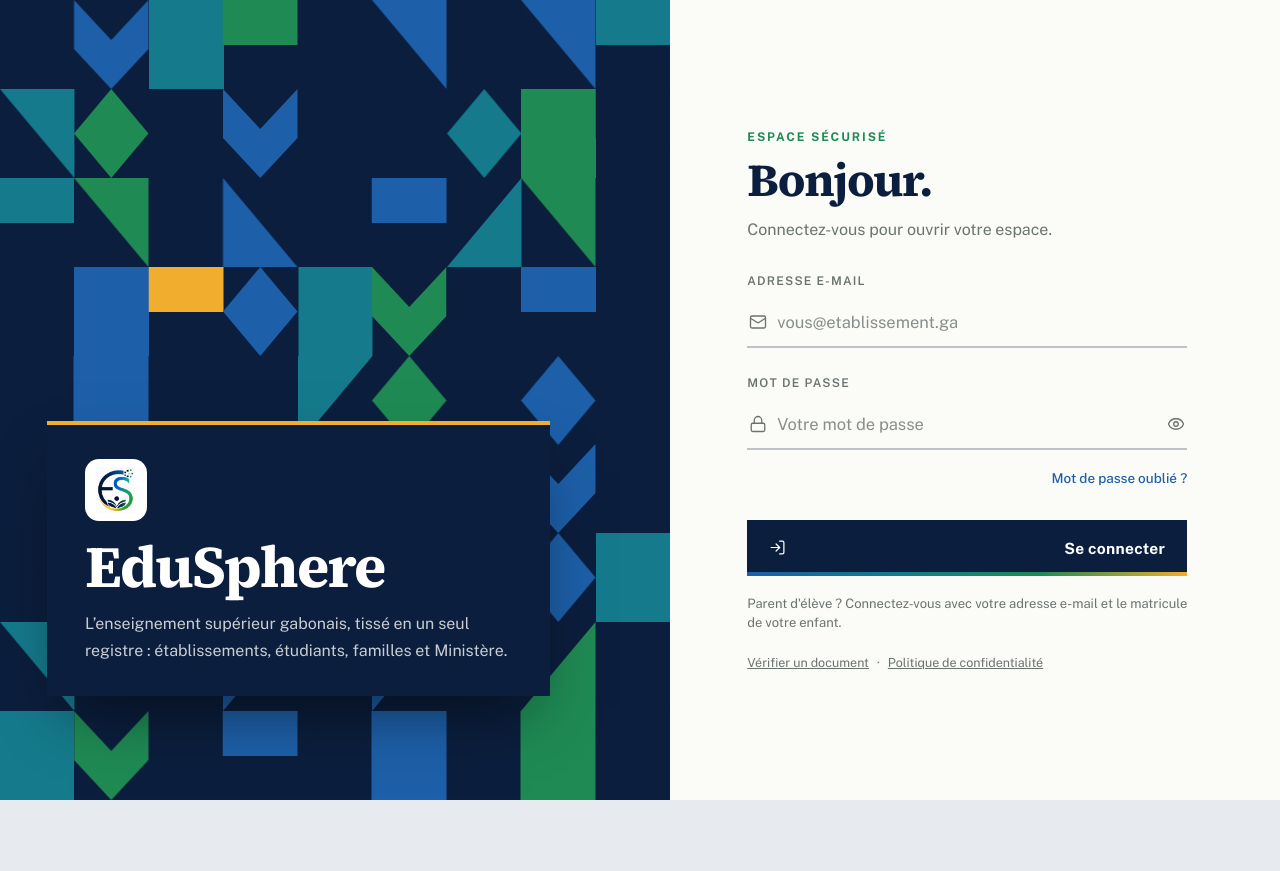
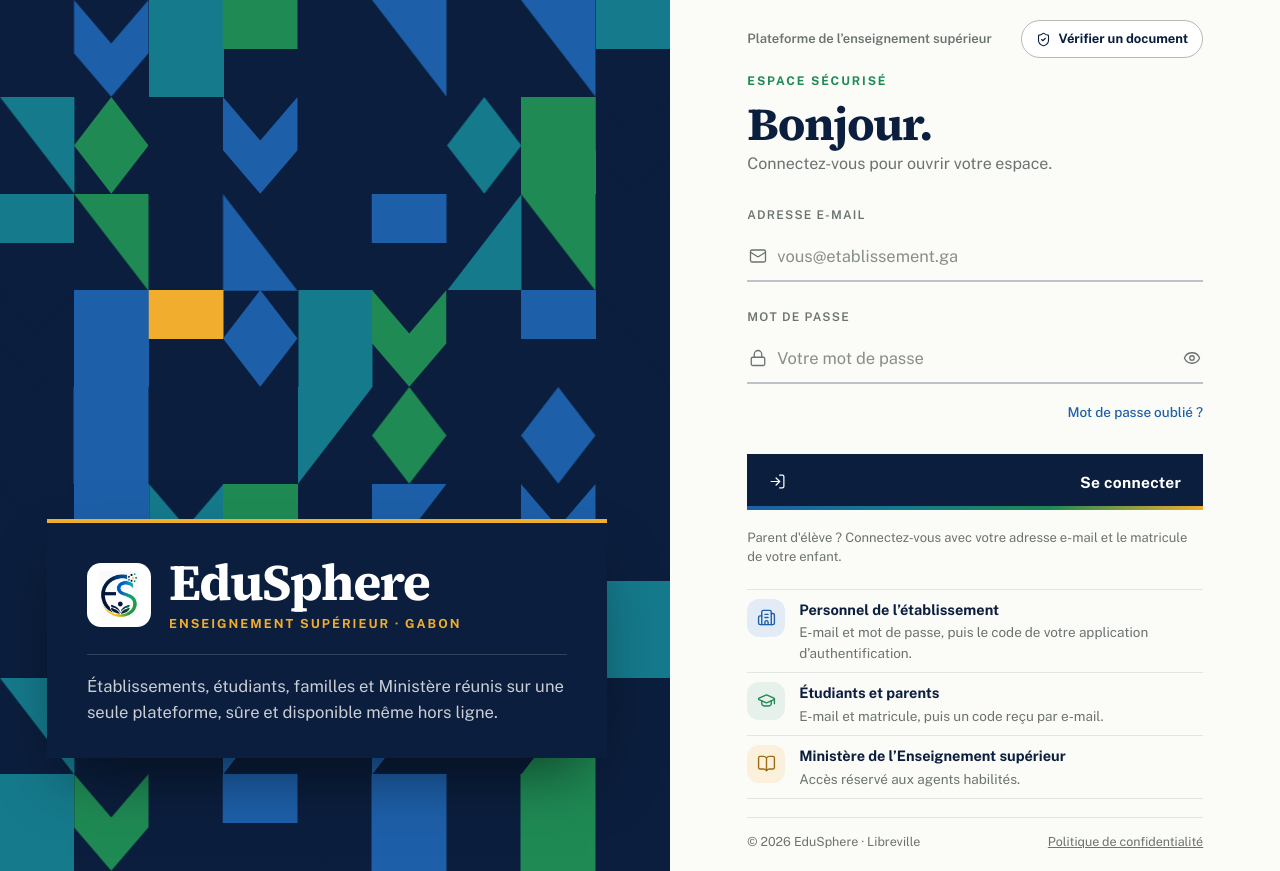
Before and after one commit to pharelalexandre0-tech/Projet-soutenance, a React (Vite) app in the folder frontend/: page /connexion in a window 1280 px wide. Before the commit the page ends 800 px from the top, so only its background shows below. Built offline with nearby package versions, Linux system fonts and the light colour scheme; no server answers.

Commit message:
Connexion : cartouche EduSphere réécrit, colonne blanche structurée (bandeau, trois espaces, pied)

```diff
--- a/frontend/src/pages/Login.jsx
+++ b/frontend/src/pages/Login.jsx
@@ -6,7 +6,7 @@
 import SaisieCodeLiquide from '../components/SaisieCodeLiquide';
 import EtapeApplication from '../components/EtapeApplication';
 import Tissage from '../components/Tissage';
-import { IconMail, IconLock, IconLogin, IconOeil, IconOeilBarre, IconAlertTriangle, IconWrench } from '../components/icons';
+import { IconMail, IconLock, IconLogin, IconOeil, IconOeilBarre, IconAlertTriangle, IconWrench, IconBuilding, IconGraduationCap, IconBook, IconShield } from '../components/icons';
 import { dateHeure } from '../utils/plateforme';
 import { messageErreur } from '../utils/erreurs';
 import logoIcon from '../assets/logo-icon.png';
@@ -30,9 +30,16 @@
     <div className="carte-bienvenue-blob tissage-acces" data-cible-demarrage>
       <Tissage colonnes={9} lignes={9} />
       <div className="tissage-cartouche">
-        <span className="marque-pastille"><img src={logoIcon} alt="" /></span>
-        <h1 className="marque-nom">EduSphere</h1>
-        <p className="bienvenue-texte">L’enseignement supérieur gabonais, tissé en un seul registre : établissements, étudiants, familles et Ministère.</p>
+        <div className="cartouche-marque">
+          <span className="marque-pastille"><img src={logoIcon} alt="" /></span>
+          <div>
+            <h1 className="marque-nom">EduSphere</h1>
+            <span className="cartouche-surtitre">Enseignement supérieur · Gabon</span>
+          </div>
+        </div>
+        <p className="bienvenue-texte">
+          Établissements, étudiants, familles et Ministère réunis sur une seule plateforme, sûre et disponible même hors ligne.
+        </p>
       </div>
       {import.meta.env.MODE !== 'android' && (
         <div className="bienvenue-qr">
@@ -349,7 +356,11 @@
     <div className={`page-connexion ${depuisDemarrage ? 'depuis-demarrage' : ''}`}>
       <div className="composition-acces">
         <CarteBienvenue />
-        <div className="carte-formulaire-acces">
+        <div className="carte-formulaire-acces carte-acces-principale">
+          <div className="login-bandeau">
+            <span>Plateforme de l’enseignement supérieur</span>
+            <a href="/verifier"><IconShield aria-hidden="true" /> Vérifier un document</a>
+          </div>
           <p className="acces-eyebrow">Espace sécurisé</p>
           <h2>Bonjour.</h2>
           <p className="connexion-aide">Connectez-vous pour ouvrir votre espace.</p>
@@ -399,12 +410,26 @@
             <p className="connexion-note-parent">
               Parent d'élève ? Connectez-vous avec votre adresse e-mail et le matricule de votre enfant.
             </p>
-            <p className="liens-publics">
-              <a href="/verifier">Vérifier un document</a>
-              <span aria-hidden="true">·</span>
-              <a href="/confidentialite">Politique de confidentialité</a>
-            </p>
           </form>
+          {/* Qui se connecte, et comment : la page blanche guide chacun. */}
+          <ul className="espaces-acces" aria-label="Les espaces EduSphere">
+            <li>
+              <span className="espace-icone"><IconBuilding aria-hidden="true" /></span>
+              <span><strong>Personnel de l’établissement</strong>E-mail et mot de passe, puis le code de votre application d’authentification.</span>
+            </li>
+            <li>
+              <span className="espace-icone"><IconGraduationCap aria-hidden="true" /></span>
+              <span><strong>Étudiants et parents</strong>E-mail et matricule, puis un code reçu par e-mail.</span>
+            </li>
+            <li>
+              <span className="espace-icone"><IconBook aria-hidden="true" /></span>
+              <span><strong>Ministère de l’Enseignement supérieur</strong>Accès réservé aux agents habilités.</span>
+            </li>
+          </ul>
+          <div className="login-pied">
+            <span>© 2026 EduSphere · Libreville</span>
+            <a href="/confidentialite">Politique de confidentialité</a>
+          </div>
         </div>
       </div>
     </div>
```
Also changed, not shown: frontend/src/styles.css.
